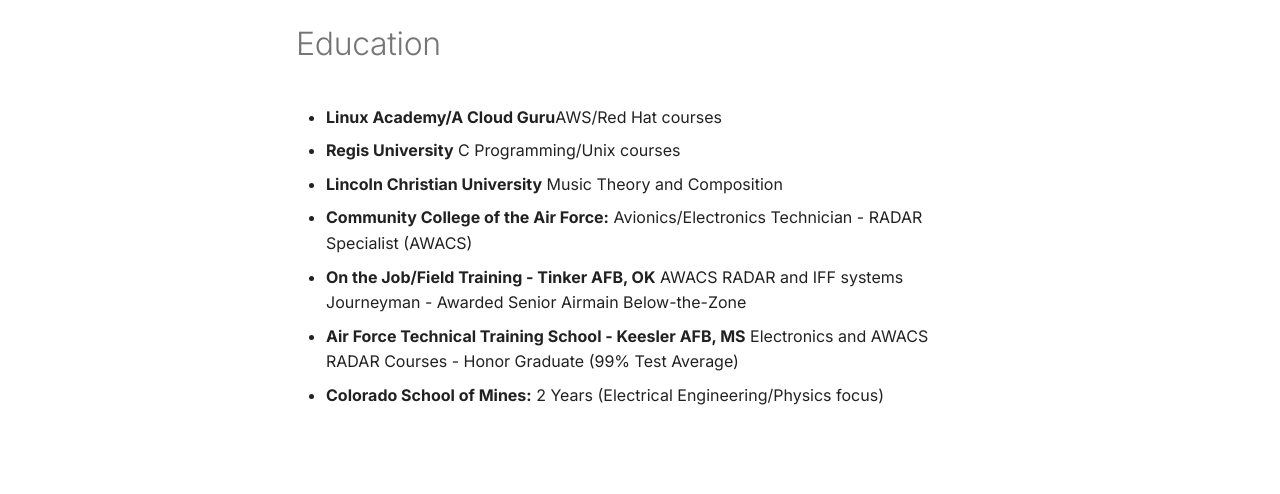
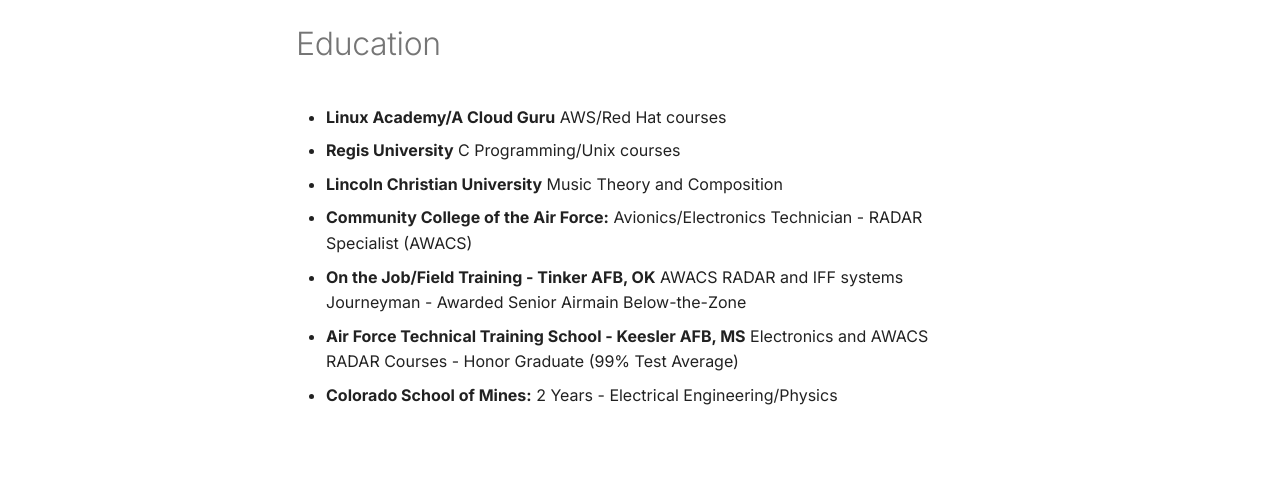
Before and after one commit to celttechie/celttechie.github.io, an MkDocs documentation site: the page built from docs/sections/education.md, in a window 1280 px wide. Shown: the part 124-618 px from the top of the page. Built offline with MkDocs 1.6.1 and Material for MkDocs 9.7.7, drawn with Linux system fonts in a browser that asks for light colours.

Commit message:
minor education edits

```diff
--- a/docs/sections/education.md
+++ b/docs/sections/education.md
@@ -1,11 +1,11 @@
 <div class="education-section">
   <ul>
-    <li><strong>Linux Academy/A Cloud Guru</strong>AWS/Red Hat courses</li>
+    <li><strong>Linux Academy/A Cloud Guru</strong> AWS/Red Hat courses</li>
     <li><strong>Regis University</strong> C Programming/Unix courses</li>
     <li><strong>Lincoln Christian University</strong> Music Theory and Composition</li>
     <li><strong>Community College of the Air Force:</strong> Avionics/Electronics Technician - RADAR Specialist (AWACS)</li>
     <li><strong>On the Job/Field Training - Tinker AFB, OK</strong> AWACS RADAR and IFF systems Journeyman - Awarded Senior Airmain Below-the-Zone</li>
     <li><strong>Air Force Technical Training School - Keesler AFB, MS</strong> Electronics and AWACS RADAR Courses - Honor Graduate (99% Test Average)</li>
-    <li><strong>Colorado School of Mines:</strong> 2 Years (Electrical Engineering/Physics focus)</li>
+    <li><strong>Colorado School of Mines:</strong> 2 Years - Electrical Engineering/Physics</li>
   </ul>
 </div>
```
